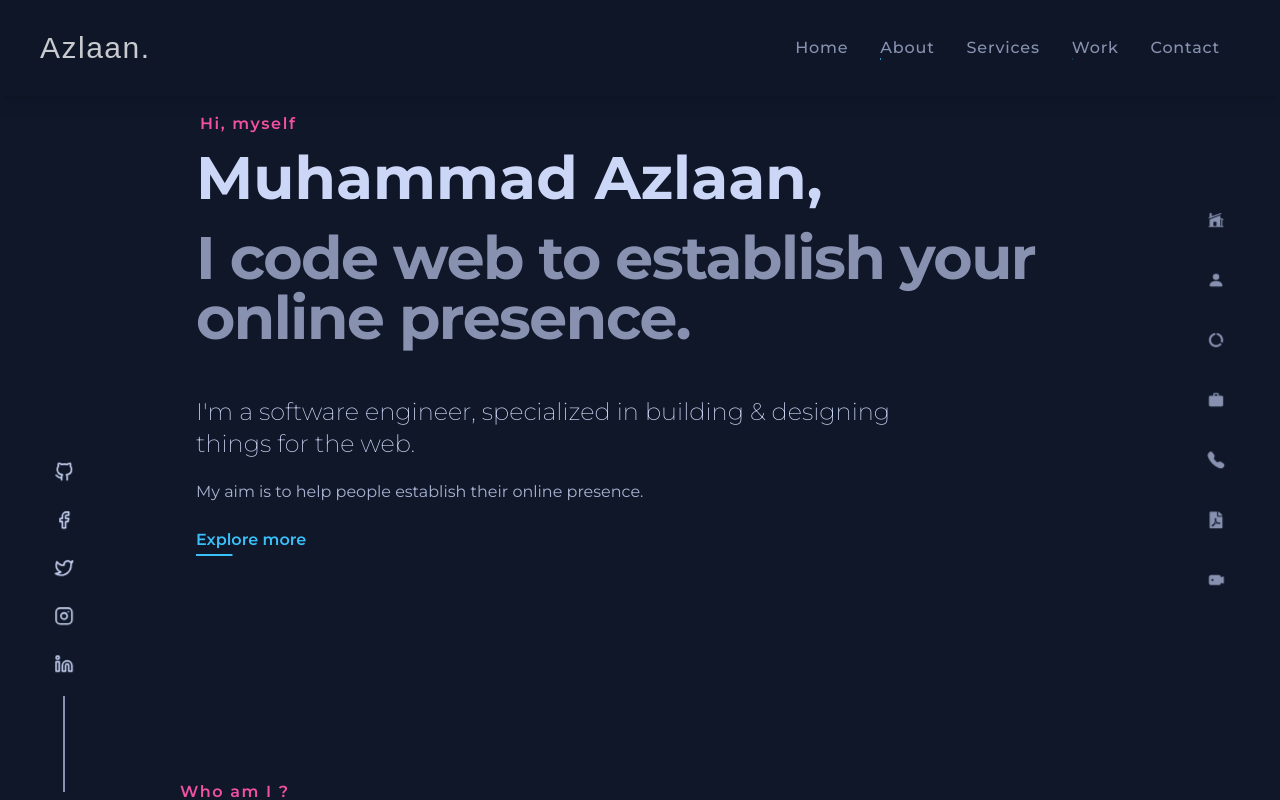
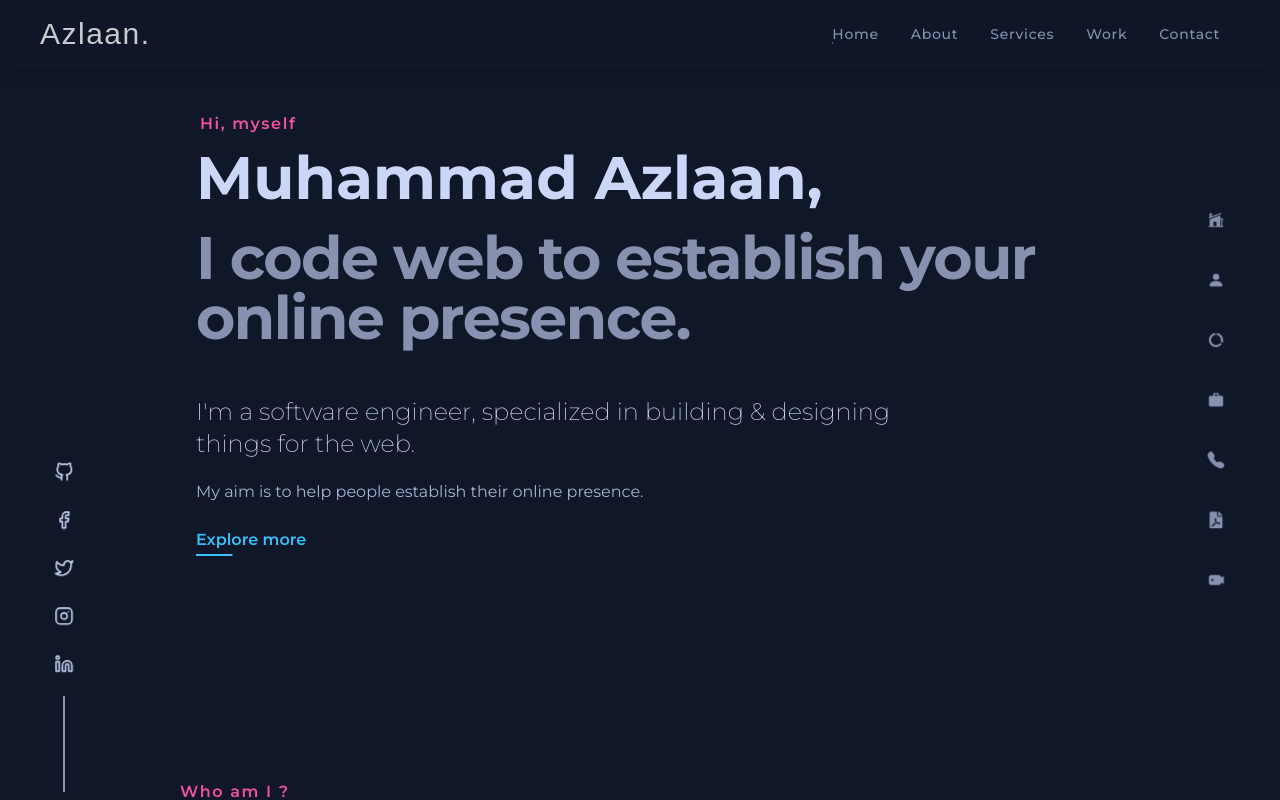
Before and after one commit to X-leaf7/personal-portfolio-site, a Next.js app: page / in a window 1280 px wide. Shown: the top 800 px of the page. Built offline with nearby package versions, Linux system fonts and the light colour scheme; a web font is replaced by a local one.

Commit message:
navbar fixed

```diff
--- a/components/header/Header.jsx
+++ b/components/header/Header.jsx
@@ -23,7 +23,7 @@ const Header = () => {
   ];
 
   return (
-    <div className="navbar px-10 fixed top-0 z-10 py-5 bg-base-100 shadow-lg backdrop-filter backdrop-blur-lg bg-opacity-75">
+    <div className="navbar px-10 fixed top-0 z-10 py-2 bg-base-100 shadow-lg backdrop-filter backdrop-blur-lg bg-opacity-75">
       <div className="navbar-start">
         <a
           className={`normal-case text-3xl font-black tracking-wider
@@ -37,7 +37,7 @@ const Header = () => {
           {nav_links.map((link, index) => (
             <li className="group" key={index}>
               <a href={link.url} className="hover:bg-transparent">
-                <span className="relative overflow-x-hidden inline-flex font-medium tracking-wider text-base text-navy-slate-dark group-hover:text-primary">
+                <span className="relative overflow-x-hidden inline-flex font-medium tracking-wider text-sm text-navy-slate-dark group-hover:text-primary">
                   {link.title}
                   <span className="absolute w-full h-0.5 bg-primary left-0 bottom-0 -translate-x-full group-hover:translate-x-0 transition-all ease-in-out duration-200"></span>
                 </span>
```
